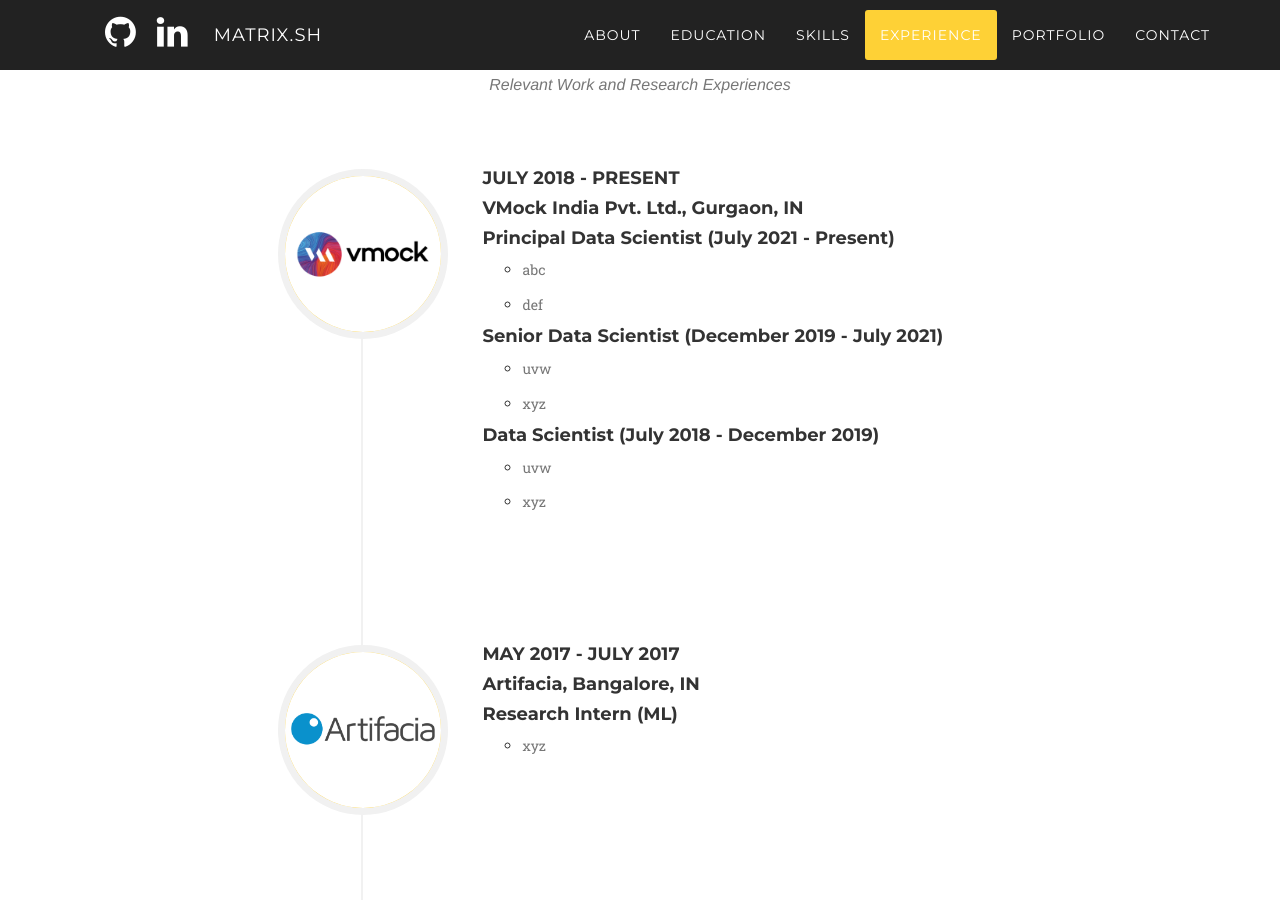
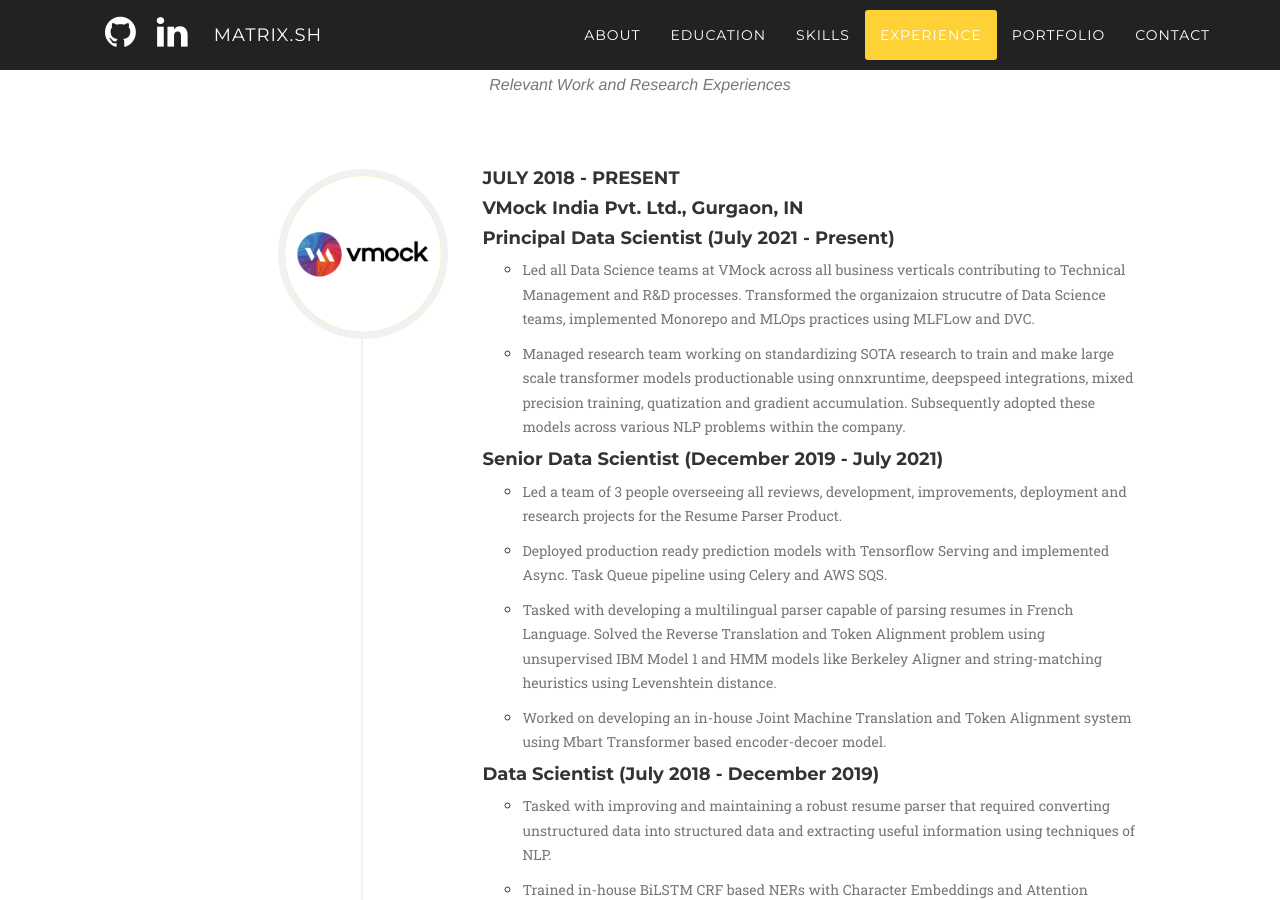
Before and after one commit to ktzsh/ktzsh.github.io, a Jekyll site: the page built from index.html, in a window 1280 px wide and 900 px high, scrolled down 3074 px. Built offline with Jekyll 4.4.1, drawn with Linux system fonts in a browser that asks for light colours; some web fonts are replaced; some of the changed text lies outside the part shown.

```diff
--- a/_config.yml
+++ b/_config.yml
@@ -63,23 +63,25 @@ education:
 
 # Skills Section
 skills:
-  - title: MACHINE LEARNING
-    list: "Python &bull;C/C++<br />
-          Keras &bull;Tensorflow &bull;Caffe<br />
+  - title: MACHINE LEARNING FRAMEWORK
+    list: "Tensorflow & Keras &bull;PyTorch &bull;Caffe<br />
+          ONNX &bull;DeepSpeed &bull;Hugging Face<br />
           Darknet &bull;OpenCV &bull;Matlab"
   - title: PROGRAMMING
-    list: "Python &bull;C/C++ &bull;Java &bull;Ocaml <br />
-          Android Application Development <br />
-          Frameworks and Libraries: <br />
-          OpenCV &bull;Swing &bull;LaTeX<br />"
+    list: "Python &bull;C/C++ &bull;Java &bull;OCaml <br />
+          CUDA &bull;Golang &bull;LaTeX<br />
+          Android Application Development <br />"
+  - title: PLATFORM, TOOLS AND OTHER LIBRARIES
+    list: "MLFlow &bull; DVC &bull; AWS Console <br />
+          Celery &bull; Redis &bull; AWS SQS &bull; Git <br />
+          Docker &bull; Kubernetes <br />
+          SQLAlchemy &bull; MongoDB &bull; Elastic Cache"
   - title: WEB, VFX, 3D, DESIGN
     list: "HTML &bull;CSS &bull;PHP &bull;JS &bull;JQuery <br />
           Laravel, Bootstrap, Web2py<br />
+          Jekyll, Github Pages<br />
           Adobe Photoshop, After Effects &bull; Macromedia Flash<br />
           Autodesk Maya, Inventor &bull;AutoCAD<br />"
-  - title: PLATFORM AND TOOLS
-    list: "Windows &bull;Linux &bull;Android &bull;MacOS <br />
-          Office &bull;Basic and Advanced System Tools and Utilities"
 
 
 # Experience Section
@@ -90,30 +92,50 @@ experience:
     multiple:
       - title: Principal Data Scientist (July 2021 - Present)
         content:
-        - line: abc
-        - line: def
+        - line: Led all Data Science teams at VMock across all business verticals contributing to Technical Management and R&D processes.
+                Transformed the organizaion strucutre of Data Science teams, implemented Monorepo and MLOps practices using MLFLow and DVC.
+        - line: Managed research team working on standardizing SOTA research to train and make large scale transformer models
+                productionable using onnxruntime, deepspeed integrations, mixed precision training, quatization and gradient accumulation.
+                Subsequently adopted these models across various NLP problems within the company.
       - title: Senior Data Scientist (December 2019 - July 2021)
         content:
-        - line: uvw
-        - line: xyz
+        - line: "Led a team of 3 people overseeing all reviews, development, improvements, deployment and research projects for the Resume Parser Product."
+        - line: "Deployed production ready prediction models with Tensorflow Serving and implemented Async. Task Queue pipeline using Celery and AWS SQS."
+        - line: "Tasked with developing a multilingual parser capable of parsing resumes in French Language. Solved the Reverse Translation and
+                Token Alignment problem using unsupervised IBM Model 1 and HMM models like Berkeley Aligner and string-matching heuristics using Levenshtein distance."
+        - line: "Worked on developing an in-house Joint Machine Translation and Token Alignment system using Mbart Transformer based encoder-decoer model."
       - title: Data Scientist (July 2018 - December 2019)
         content:
-        - line: uvw
-        - line: xyz
+        - line: "Tasked with improving and maintaining a robust resume parser that required converting unstructured data into
+                structured data and extracting useful information using techniques of NLP."
+        - line: "Trained in-house BiLSTM CRF based NERs with Character Embeddings and Attention Mechanism
+                delivering high recall and precision for recognizing various entities as positions, organizations, locations, universities,
+                degrees, section titles etc."
+        - line: "Built an unsupervised model using topic modeling technique LLDA and PLDA for fast super-section mappings in resume."
   - img: "img/about/5.png"
     date: "May 2017 - July 2017"
     organization: "Artifacia, Bangalore, IN"
     single:
       - title: Research Intern (ML)
         content:
-        - line: xyz
+        - line: Media Engagement Prediction - Predicting engagement (likes) on Instagram posts.
+        - line: Visual Recognition - Identifying objects and concepts in images to assign hashtags.
+        - line: Implemented Convolution Neural Network (CNN) and Recurrent Neural Network (RNN) Models for these problems in Keras and Tensorflow.
   - img: "img/about/6.jpg"
-    date: "May 2016 - July 2016"
+    date: "May 2016 - December 2018"
     organization: "Indian Institue of Technology (IIT), Delhi, IN"
-    single:
-      - title: Summer Research Intern (Supervised by Prof. Subhashis Banerjee)
+    multiple:
+      - title: "B.Tech. Project: Autonomous Object Tracking with UAVs"
         content:
-        - line: xyz
+        - line: "Developed an autonomous agent capable of tracking an object using techniques of Computer Vision and Deep Reinforcement Learning.
+                Used Microsoft AirSim Simulator where a Drone was the tracker and a Car acted as an object to be tracked."
+      - title: "Summer Research Intern: Object Detection and Tracking for Driverless Cars"
+        content:
+        - line: "Developed a system to tackle the problem of object detection and tracking using computer vision and machine
+                learning techniques. We explored slower region proposal based classification models (R-CNN and its variants
+                - Fast, Faster R-CNN), and faster end-to-end regression based models (such as YOLO) for detection."
+        - line: "Subsequently, we used detection models for feature extraction and generating detection heatmaps along with
+                LSTMs (Long Short Term Memory) to capture temporal information in sequences/videos for robust tracking and occlusion handling."
 
 
 # Portfolio Sectionn
```
